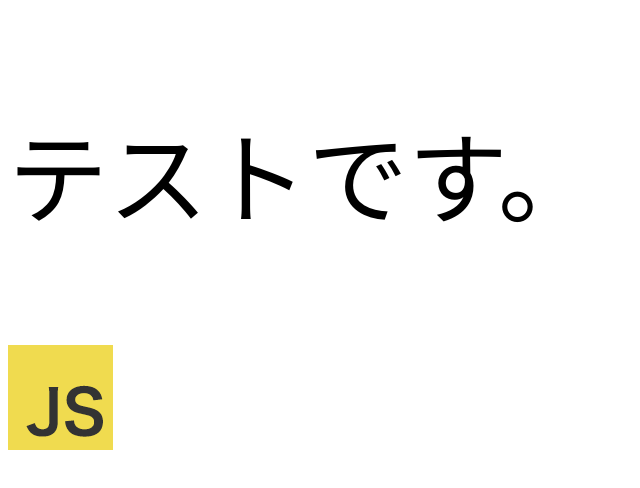
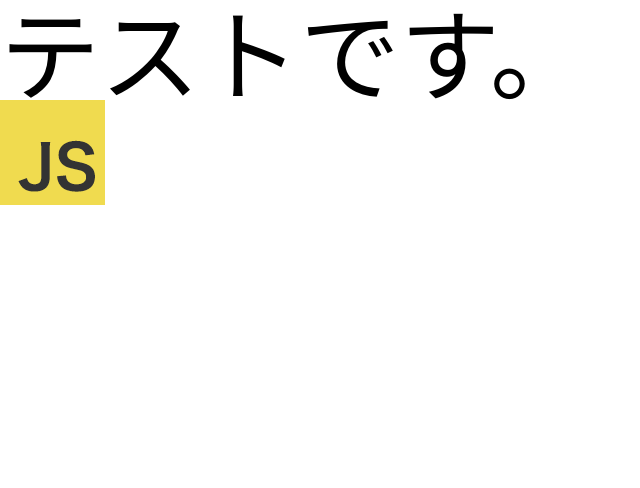
Before and after one commit to kensukegoto/jsbu, a Vue app: page / in a window 1280 px wide. Shown: the top 488 px of the page, without its empty margins (0-640 px from the left). Built offline with nearby package versions, Linux system fonts and the light colour scheme.

Commit message:
追加：共通CSS（リセットCSS）などを設定する

```diff
--- /dev/null
+++ b/src/assets/scss/_mixin.scss
@@ -0,0 +1,48 @@
+@import url('https://fonts.googleapis.com/css?family=Cabin:400,700|Martel:800|Noto+Sans+JP:400,700|Inconsolata&display=swap');
+
+
+@mixin english{
+  font-family: 'Cabin', sans-serif;
+}
+@mixin number{
+  font-family: 'Martel', serif;
+}
+@mixin date {
+  font-family: 'Inconsolata', monospace;
+}
+
+$breakpoints: (
+  's' : 'screen and (max-width: 374px)',
+  'u-m' : 'screen and (max-width: 559px)',
+  'm' : 'screen and (min-width: 560px)',
+  'u-l' : 'screen and (max-width: 959px)',
+  'l' : 'screen and (min-width: 960px)',
+) !default;
+
+@mixin media($breakpoint: l) {
+  @media #{map-get($breakpoints,$breakpoint)}{
+    @content;
+  }
+}
+
+@mixin space ($prop,$position,$tick:4,$num:10)  {
+
+  @for $i from 0 to $num {
+
+    &#{$i * $tick}{
+
+      #{$prop}-#{$position}: $tick * $i + px;
+
+      $szList: map-keys($breakpoints);
+
+      @each $sz in $szList {
+
+        @include media($sz){
+          &-#{$sz}{
+            #{$prop}-#{$position}: $tick * $i + px;
+          }
+        }
+      }
+    }
+  }
+}
--- /dev/null
+++ b/src/assets/scss/_reset.scss
@@ -0,0 +1,108 @@
+/*
+html5doctor.com Reset Stylesheet
+v1.6.1
+Last Updated: 2010-09-17
+Author: Richard Clark - http://richclarkdesign.com
+Twitter: @rich_clark
+*/
+
+html, body, div, span, object, iframe,
+h1, h2, h3, h4, h5, h6, p, blockquote, pre,
+abbr, address, cite, code,
+del, dfn, em, img, ins, kbd, q, samp,
+small, strong, sub, sup, var,
+b, i,
+dl, dt, dd, ol, ul, li,
+fieldset, form, label, legend,
+table, caption, tbody, tfoot, thead, tr, th, td,
+article, aside, canvas, details, figcaption, figure,
+footer, header, hgroup, menu, nav, section, summary,
+time, mark, audio, video {
+  margin:0;
+  padding:0;
+  border:0;
+  outline:0;
+  font-size:100%;
+  vertical-align:baseline;
+  background:transparent;
+  box-sizing: border-box;
+}
+
+body {
+  line-height:1;
+}
+
+article,aside,details,figcaption,figure,
+footer,header,hgroup,menu,nav,section {
+  display:block;
+}
+
+nav ul {
+  list-style:none;
+}
+
+ul {
+  list-style: none;
+}
+blockquote, q {
+  quotes:none;
+}
+
+blockquote:before, blockquote:after,
+q:before, q:after {
+  content:'';
+  content:none;
+}
+
+a {
+  margin:0;
+  padding:0;
+  font-size:100%;
+  vertical-align:baseline;
+  background:transparent;
+  text-decoration: none;
+  color: inherit;
+}
+
+/* change colours to suit your needs */
+ins {
+  background-color:#ff9;
+  color:#000;
+  text-decoration:none;
+}
+
+/* change colours to suit your needs */
+mark {
+  background-color:#ff9;
+  color:#000;
+  font-style:italic;
+   font-weight:bold;
+}
+
+del {
+  text-decoration: line-through;
+}
+
+abbr[title], dfn[title] {
+  border-bottom:1px dotted;
+  cursor:help;
+}
+
+table {
+  border-collapse:collapse;
+  border-spacing:0;
+}
+
+/* change border colour to suit your needs */
+hr {
+  display:block;
+  height:1px;
+  border:0;
+  border-top:1px solid #cccccc;
+  margin:1em 0;
+  padding:0;
+}
+
+input, select {
+  vertical-align:middle;
+}
--- /dev/null
+++ b/src/assets/scss/_variables.scss
@@ -0,0 +1 @@
+$black: "#aaa";
--- /dev/null
+++ b/src/assets/scss/base.scss
@@ -0,0 +1,25 @@
+@import "reset";
+@import "mixin";
+
+// 基本的にタグ自体にスタイルを定義すること。
+// e.g. div {} p {}
+html{
+  font-size: 62.5%;
+  font-family: 'Noto Sans JP', sans-serif;
+}
+body{
+
+  font-size: 1.6em;
+  @include media(u-m){
+    font-size: 1.6em;
+  }
+  @include media(m){
+    font-size: 1.6em;
+  }
+  @include media(u-l){
+    font-size: 1.6em;
+  }
+  @include media(l){
+    font-size: 1.6em;
+  }
+}
--- a/src/main.js
+++ b/src/main.js
@@ -1,3 +1,4 @@
+require('@/assets/scss/base.scss')
 import { createApp } from 'vue'
 import App from './App.vue'
 
```
